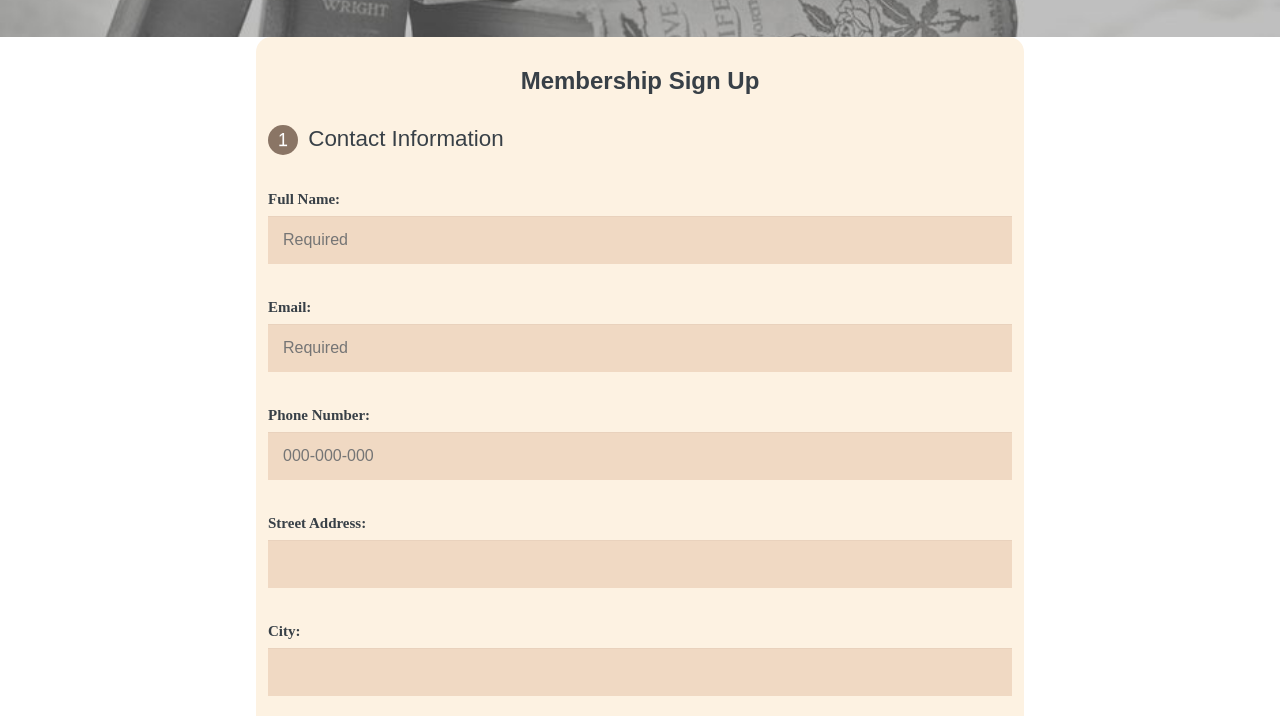
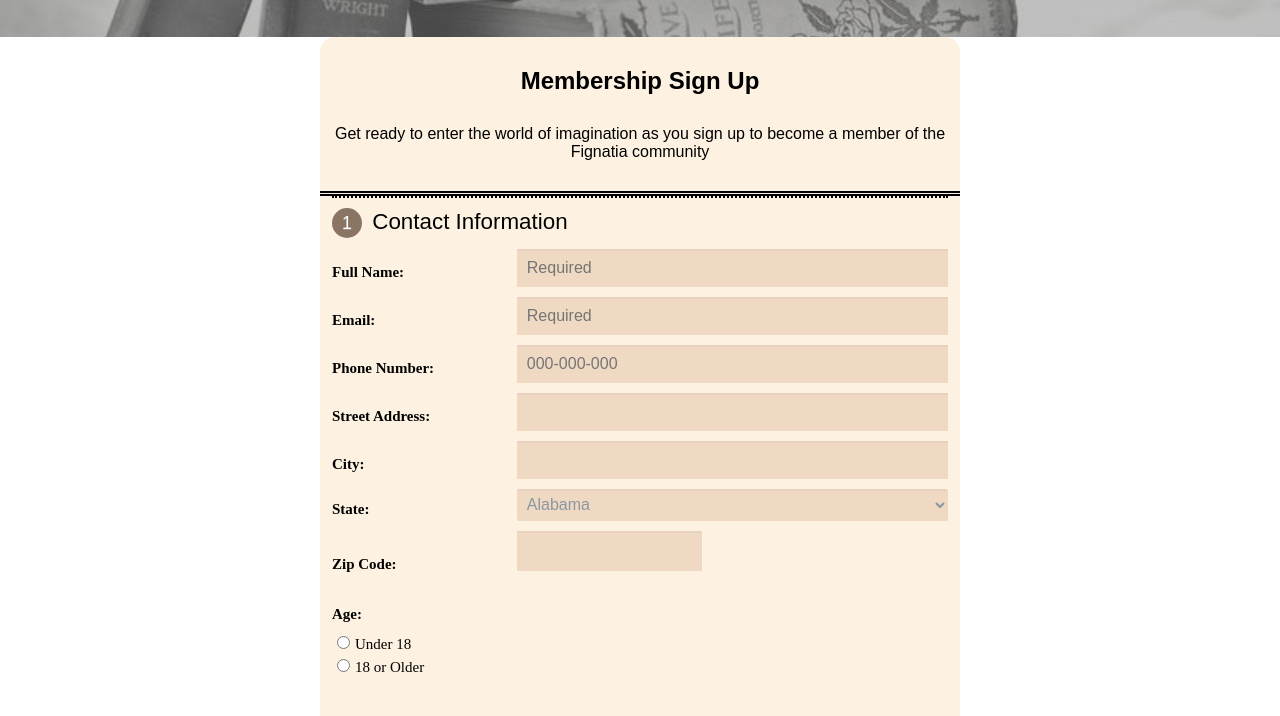
Before and after one commit to BritKHall/Techdegree_Unit3_Project, a plain HTML site: page index.html in a window 1280 px wide. Shown: the part 53-769 px from the top of the page. Drawn offline with Linux system fonts and the light colour scheme; a web font is replaced by a local one.

Commit message:
Final
final product

```diff
--- a/css/style.css
+++ b/css/style.css
@@ -3,7 +3,12 @@
         box-sizing: border-box;
         }
 
-/* ----------Styling--------------------------------------- */
+    footer {
+        text-align: center;
+        font-family: sans-serif;
+        font-size: 10px
+        }
+/* ----------Lables and Header--------------------------------------- */
 
     .main-header {
         background-color: #3f3f3f;
@@ -22,97 +27,17 @@
         text-shadow: 1px 1px 2px rgb(255, 217, 0);
         }
 
-    input[type="text"],
-    input[type="password"],
-    input[type="email"],
-    input[type="tel"],
-    textarea,
-    select {
-        background: rgba(255,255,255,0.1);
-        border: none;
-        font-size: 16px;
-        height: auto;
-        margin: 0;
-        padding: 15px;
-        width: 100%;
-        background-color: #f0d9c3;
-        color: #8a97a0;
-        box-shadow: 0 1px 0 rgba(0,0,0,0.03) inset;
-        margin-bottom: 10px;
-    }
-
-    input[type="radio"],
-    input[type="checkbox"] {
-        margin: 5px;
-
-    }
-
-/* -------------layout---------------------------------- */
-
-
-
-
-
-  body {;
-    color: #384047;
-  }
-
-  form {
-    background:rgb(253, 242, 226);
-  }
-
     h2 {
         padding: 30px 0 30px 0;
         text-align: center;
         margin: 0;
-
         }
 
-
-  select {
-    padding: 6px;
-    height: 32px;
-    border-radius: 2px;
-  }
-
-  button {
-    padding: 19px 39px 18px 39px;
-    color: #FFF;
-    background-color: #434443;
-    font-size: 18px;
+        .tagline {
         text-align: center;
-    font-style: normal;
-    border-radius: 5px;
-    width: 100%;
-    border: 1px solid #314437;
-    border-width: 1px 1px 3px;
-    box-shadow: 0 -1px 0 rgba(255,255,255,0.1) inset;
-    margin-bottom: 10px;
-  }
-
-  fieldset {
-    margin-bottom: 30px;
-    border: none;
-  }
-
-  legend {
-    font-size: 1.4em;
-    margin-bottom: 5px;
-  }
-
-  label {
-    display: block;
-    margin-bottom: 8px;
-    margin-top: 25px;
-    font-size: 15px;
-    font-weight: bold;
-    font-family: 'Philosophe'
-  }
-
-  label.light {
-    font-weight: 300;
-    display: inline;
-
+        margin:0;
+        padding-bottom: 30px;
+        border-bottom: double black 5px;
         }
 
     .number {
@@ -129,30 +54,141 @@
         border-radius: 50%;
         }
 
-  footer {
+        legend {
+        font-size: 1.4em;
+        margin-bottom: 5px;
+        padding-top: 10px;
+        border-top: dotted black 2px;
+        width: 100%
+    }
+
+    label {
+        display: block;
+        margin-bottom: 8px;
+        margin-top: 25px;
+        font-size: 15px;
+        font-weight: bold;
+        font-family: 'Philosophe'
+    }
+
+    /* -------------Form elements---------------------------------- */
+
+
+
+        input[type="text"],
+        input[type="password"],
+        input[type="email"],
+        input[type="tel"],
+        textarea,
+        select {
+            background: rgba(255,255,255,0.1);
+            border: none;
+            font-size: 16px;
+            margin: 0;
+            padding: 10px;
+            width: 100%;
+            background-color: #f0d9c3;
+            color: #8a97a0;
+            box-shadow: 0 2px 0 rgba(0,0,0,0.03) inset;
+            margin-bottom: 10px;
+        }
+
+        input[type="radio"],
+        input[type="checkbox"] {
+            margin: 5px;
+        }
+
+        input#zip  {
+            max-width: 30%;
+        }
+
+        label#zip {
+            flex-basis: 25%
+        }
+
+        form {
+            background:rgb(253, 242, 226);
+        }
+
+
+        select {
+            padding: 6px;
+            height: 32px;
+            border-radius: 2px;
+        }
+
+        button {
+            padding: 19px 39px 18px 39px;
+            color: #FFF;
+            background-color: #93aa93;
+            font-size: 18px;
             text-align: center;
-      font-family: cursive;
-      font-size: 10px
+            border-radius: 10px;
+            width: 60%;
+            border: 1px solid #314437;
+            border-width: 1px 1px 3px;
+            box-shadow: 0 -1px 0 rgba(255,255,255,0.1) inset;
+            margin-bottom: 10px;
+            margin-left: 20%
+
         }
+
+        .cancel {
+            background-color: rgb(145, 115, 115)
+        }
+
+        fieldset {
+            margin-bottom: 30px;
+            border: none;
+        }
+
+
+        label.light {
+            font-weight: 300;
+            display: inline;
+
+        }
+
+        input:focus,
+        textarea:focus {
+            background-color: rgb(255, 255, 255);
+            transition: ease-in .5s;
+        }
+
+
+/* ---------------media Q-------------------------------------- */
+
 
         @media screen and (min-width: 768px) {
 
             form {
-
             border-radius: 15px;
-      margin-left: 20% ;
-      margin-right: 20%;
+            margin-left: 25% ;
+            margin-right: 25%;
             }
 
-    input[type="text"],
-    input[type="password"],
-    input[type="email"],
-    input[type="tel"] {
+            .contact,
+            .contact-zip {
+            display: flex;
+            }
+
+            .contact input,
+            #state  {
+            flex-basis: 70%;
+            }
+
+            .contact label {
+                margin: auto;
+                margin-left: 0;
+            }
+
+            .contact-zip input {
+                max-width: 30%;
+              }
+
+            .contact-zip label {
+                flex-basis: 30%;
+              }
 
 
     }
-
-
-
-
-  }
--- a/index.html
+++ b/index.html
@@ -6,7 +6,7 @@
     <meta http-equiv="X-UA-Compatible" content="ie=edge">
     <link rel="stylesheet" href="css/normalize.css">
     <link rel="stylesheet" href="css/style.css">
-    <link href="https://fonts.googleapis.com/css?family=Lobster|Philosophe|Satisfy" rel="stylesheet">
+    <link href="https://fonts.googleapis.com/css?family=Lobster|Philosophe" rel="stylesheet">
 
     <title>Fignatia Registration</title>
 
@@ -18,32 +18,41 @@
                     <h1 class="name">Fignatia Books and Treasures</h1>
             </header>
 
-
-
     <form action="index.html" method="post">
 
         <h2>Membership Sign Up</h2>
+        <p class= "tagline">Get ready to enter the world of imagination as you sign up to become a member of the Fignatia community</p>
         <!-- ==========================Contact=================================== -->
         <fieldset>
 
           <legend><span class="number">1</span> Contact Information</legend>
 
+        <div class= contact>
           <label for="name"> Full Name:</label>
-          <input type="text" id="name" name="user_name" placeholder= "Required" >
+          <input required type="text" id="name" name="user_name" placeholder= "Required" >
+        </div>
 
+        <div class= contact>
+          <label for="mail">Email:</label>
+          <input required type="email" id="mail" name="user_email" placeholder= "Required">
+        </div>
 
-          <label for="mail">Email:</label>
-          <input type="email" id="mail" name="user_email" placeholder= "Required">
+        <div class= contact>
+          <label for="phone">Phone Number:</label>
+          <input type="tel" id="phone" name="user_tel" placeholder= "000-000-000">
+        </div>
 
-          <label for="Phone">Phone Number:</label>
-          <input type="tel" id="phone" name="user_tel" placeholder= "000-000-000">
-
+        <div class= contact>
           <label for="street">Street Address:</label>
           <input type="text" id="street" name="user_address">
+        </div>
 
+        <div class= contact>
           <label for="city">City:</label>
           <input type="text" id="city" name="user_city">
+        </div>
 
+        <div class= "contact">
           <label for="state">State:</label>
           <select id="state" name="user_state">
                 <option value="AL">Alabama</option>
@@ -98,9 +107,12 @@
                 <option value="WI">Wisconsin</option>
                 <option value="WY">Wyoming</option>
               </select>
+        </div>
 
+        <div class= "contact-zip">
           <label for="zip">Zip Code:</label>
           <input type="text" id="zip" name="user_zip">
+        </div>
 
           <label>Age:</label>
           <input type="radio" id="under_18" value="under_18" name="user_age"><label for="under_18" class="light">Under 18</label><br>
@@ -152,8 +164,10 @@
         </fieldset>
 
         <button type="submit">Sign Up</button>
+        <button type="reset" class= "cancel">Cancel</button>
 
       </form>
+
       <footer>
 
        <p>Fignation registration form</p>
```
Lines whose indentation alone changed are shown as unchanged.
